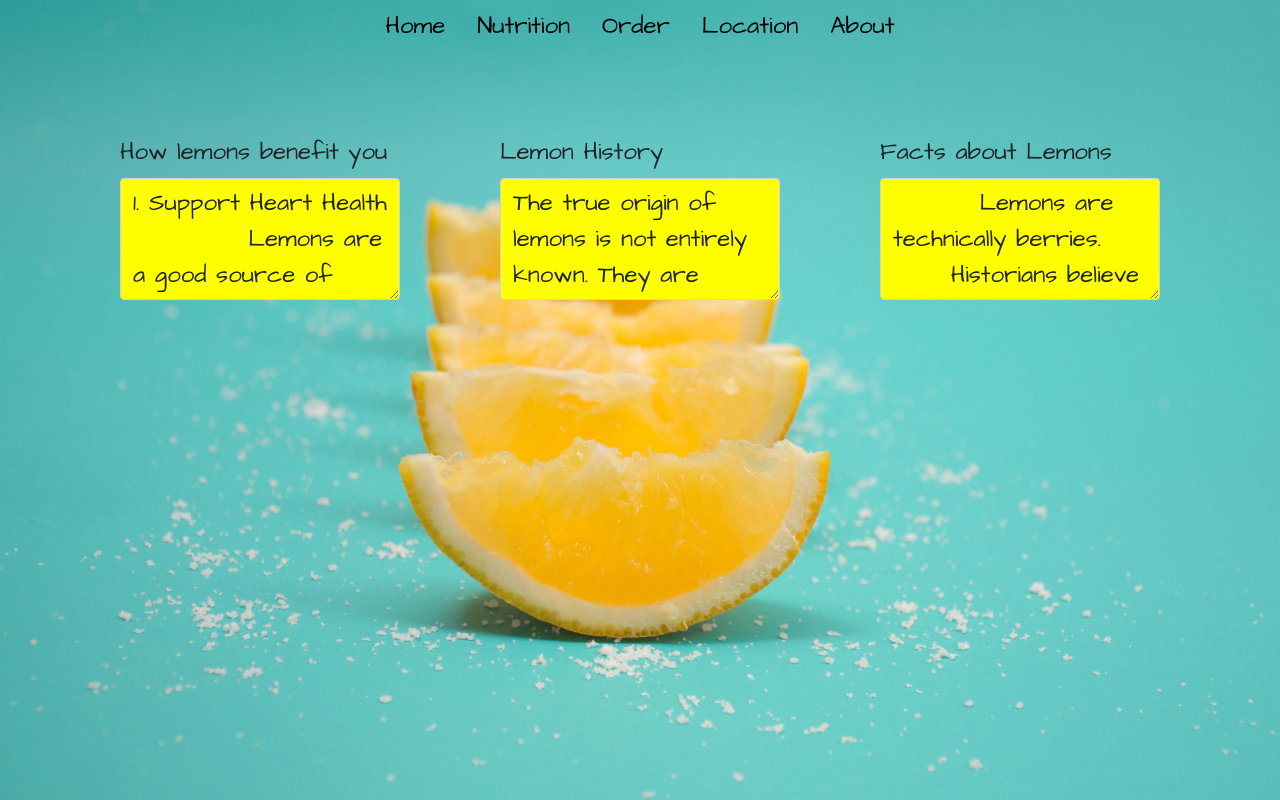
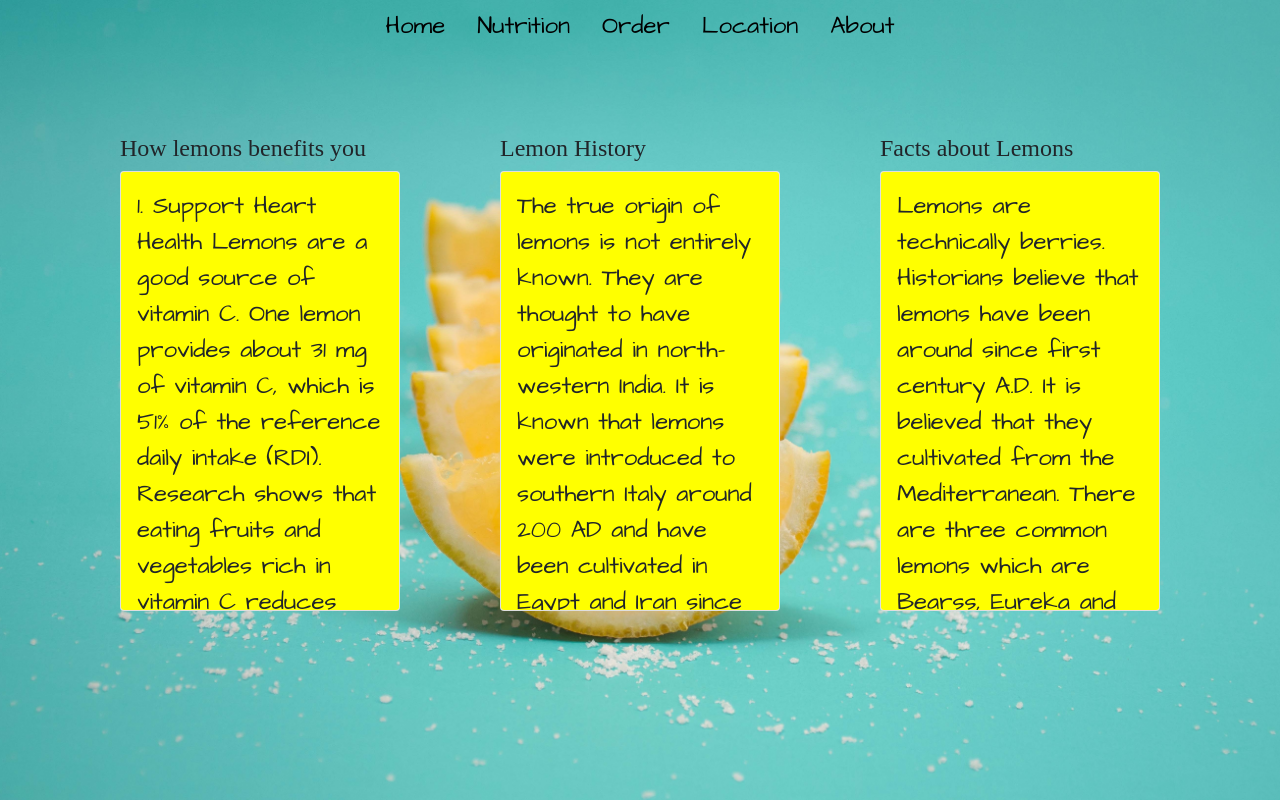
Before and after one commit to Code-Institute-Submissions/Gwidas-Lemons, a plain HTML site: page about.html in a window 1280 px wide. Drawn offline with nearby package versions, Linux system fonts and the light colour scheme.

Commit message:
fixed about page

```diff
--- a/about.html
+++ b/about.html
@@ -42,9 +42,10 @@
   <div class="container">
     <div class="row">
       <div class="col">
-        <div class="mb-3">
-          <label for="exampleFormControlTextarea1" class="form-label">How lemons benefit you</label>
-          <textarea class="form-control" id="exampleFormControlTextarea1" rows="3">1. Support Heart Health
+        <h2 class="lm-title">How lemons benefits you</h2>
+        <div class="card">
+          <div class="card-body">
+            1. Support Heart Health
             Lemons are a good source of vitamin C.
             One lemon provides about 31 mg of vitamin C, which is 51% of the reference daily intake (RDI).
             Research shows that eating fruits and vegetables rich in vitamin C reduces your risk of heart disease and stroke (1Trusted Source, 2Trusted Source, 3Trusted Source).
@@ -117,17 +118,16 @@
             The Bottom Line
             Lemons contain a high amount of vitamin C, soluble fiber, and plant compounds that give them a number of health benefits.
             Lemons may aid weight loss and reduce your risk of heart disease, anemia, kidney stones, digestive issues, and cancer.
-            Not only are lemons a very healthy fruit, but they also have a distinct, pleasant taste and smell that make them a great addition to foods and drinks.
-
-
-
-            </textarea>
+            Not only are lemons a very healthy fruit, but they also have a distinct, pleasant taste and smell that make them a great addition to foods and drinks.</textarea>
           </div>
         </div>
+
+      </div>
       <div class="col">
-        <div class="mb-3">
-          <label for="exampleFormControlTextarea1" class="form-label">Lemon History</label>
-          <textarea class="form-control" id="exampleFormControlTextarea1" rows="3">The true origin of lemons is not entirely known. They are thought to have originated in
+        <h2 class="lm-title">Lemon History</h2>
+        <div class="card">
+          <div class="card-body">
+            The true origin of lemons is not entirely known. They are thought to have originated in
             north-western India. It is known that lemons were introduced to southern Italy around
             200 AD and have been cultivated in Egypt and Iran since 700 AD. Arabs spread lemons
             throughout the Mediterranean area during the early 2nd century.
@@ -151,10 +151,12 @@
             on the foods that they eat to prevent a deficiency</textarea>
           </div>
         </div>
+
+      </div>
       <div class="col">
-        <div class="mb-3">
-          <label for="exampleFormControlTextarea1" class="form-label">Facts about Lemons</label>
-          <textarea class="form-control" id="exampleFormControlTextarea1" rows="3">
+        <h2 class="lm-title">Facts about Lemons</h2>
+        <div class="card">
+          <div class="card-body">
             Lemons are technically berries.
             Historians believe that lemons have been around since first century A.D.
             It is believed that they cultivated from the Mediterranean.
@@ -166,8 +168,10 @@
             An average lemon holds three tablespoons of juice.
             The juice of a lemon contains 5% of citric acid.
             There are roughly fifteen calories in each lemon.
-      Sprinkling the juice on other fruits can prevent them turning brown.</textarea>
+            Sprinkling the juice on other fruits can prevent them turning brown.
           </div>
+        </div>
+
       </div>
     </div>
   </div>
--- a/assets/css/style.css
+++ b/assets/css/style.css
@@ -223,3 +223,22 @@ margin: auto;
   font-size: x-large;
 
 }
+
+.card-body {
+  background-color: yellow;
+  font-family: 'Architects Daughter', cursive;
+  font-size: x-large;
+
+}
+
+.card {
+    height: 27.5em;
+
+    overflow: scroll;
+
+
+}
+.lm-title {
+  font-family: 'Times New Roman', Times, serif;
+  font-size: x-large;
+}
```
Lines whose indentation alone changed are shown as unchanged.
